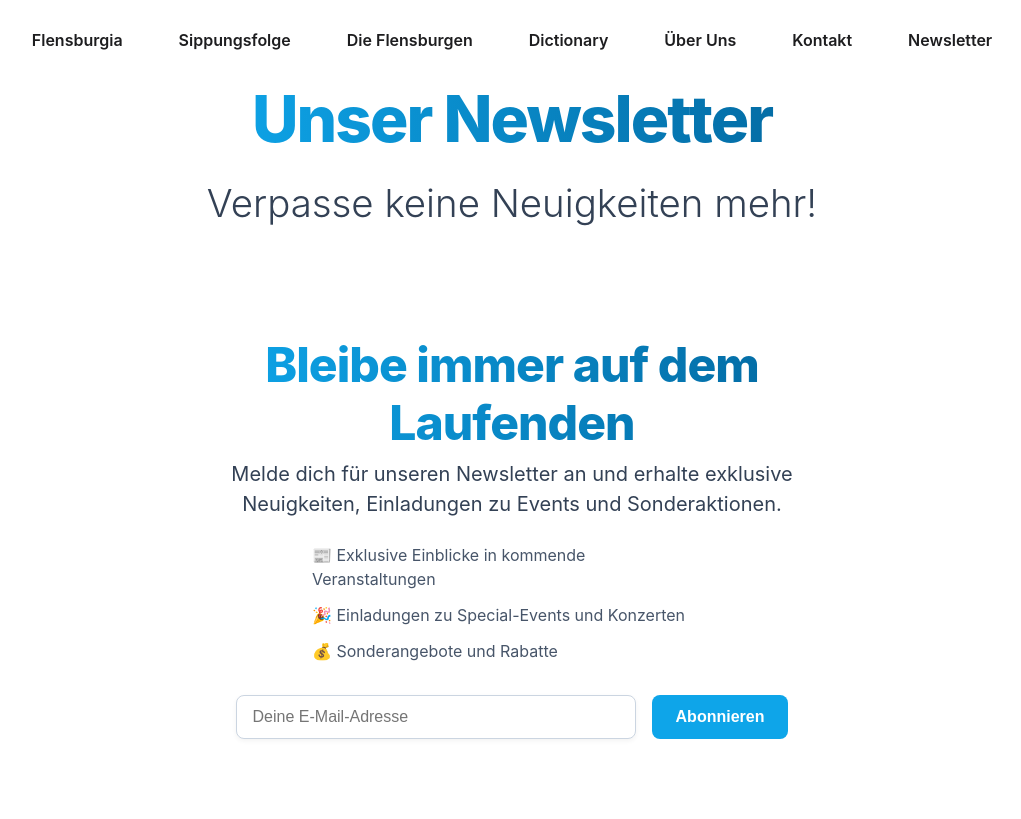
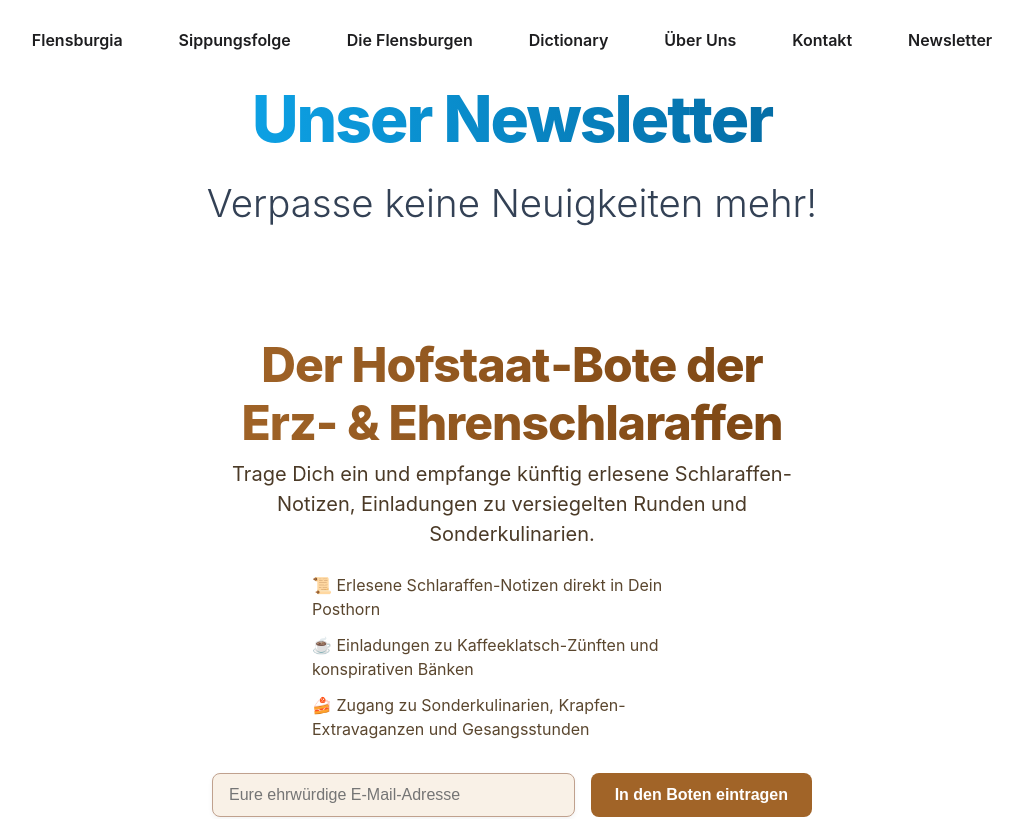
Before and after one commit to ptr03/Flensburgia-Web-Engineering, a Vue app: page /newsletter in a window 1280 px wide. Shown: the top 819 px of the page, without its empty margins (128-1149 px from the left). Built offline with nearby package versions, Linux system fonts and the light colour scheme.

Commit message:
NewsletterSection: Texte und Stil in Schlaraffen-Sprache umgewandelt

```diff
--- a/src/components/NewsletterSection.vue
+++ b/src/components/NewsletterSection.vue
@@ -2,17 +2,18 @@
   <section class="newsletter-section">
     <div class="content-wrapper">
       <!-- Titel -->
-      <h1 class="section-title">Bleibe immer auf dem Laufenden</h1>
+      <h1 class="section-title">
+        Der Hofstaat‐Bote der Erz- & Ehrenschlaraffen
+      </h1>
       <p class="section-subtitle">
-        Melde dich für unseren Newsletter an und erhalte exklusive Neuigkeiten, Einladungen zu
-        Events und Sonderaktionen.
+        Trage Dich ein und empfange künftig erlesene Schlaraffen-Notizen, Einladungen zu versiegelten Runden und Sonderkulinarien.
       </p>
 
       <!-- Liste der Vorteile -->
       <ul class="benefits-list">
-        <li>📰 Exklusive Einblicke in kommende Veranstaltungen</li>
-        <li>🎉 Einladungen zu Special-Events und Konzerten</li>
-        <li>💰 Sonderangebote und Rabatte</li>
+        <li>📜 Erlesene Schlaraffen-Notizen direkt in Dein Posthorn</li>
+        <li>☕ Einladungen zu Kaffeeklatsch-Zünften und konspirativen Bänken</li>
+        <li>🍰 Zugang zu Sonderkulinarien, Krapfen-Extravaganzen und Gesangsstunden</li>
       </ul>
 
       <!-- Formular -->
@@ -20,14 +21,20 @@
         <input
           v-model="email"
           type="email"
-          placeholder="Deine E-Mail-Adresse"
+          placeholder="Eure ehrwürdige E-Mail-Adresse"
           class="email-input"
         />
-        <button @click="subscribe" class="btn-subscribe">Abonnieren</button>
+        <button @click="subscribe" class="btn-subscribe">
+          In den Boten eintragen
+        </button>
       </div>
 
       <!-- Feedback-Nachricht -->
-      <p v-if="message" :class="{'message-success': isSuccess, 'message-error': !isSuccess}" class="message">
+      <p
+        v-if="message"
+        :class="{ 'message-success': isSuccess, 'message-error': !isSuccess }"
+        class="message"
+      >
         {{ message }}
       </p>
     </div>
@@ -43,23 +50,23 @@ const isSuccess = ref(false)
 
 function subscribe() {
   const e = email.value.trim()
-  // ganz simple Validierung
+  // einfache Validierung
   if (!e || !e.includes('@') || e.length < 5) {
     isSuccess.value = false
-    message.value = 'Bitte gib eine gültige E-Mail-Adresse ein.'
+    message.value = 'Oh weh! Bitte gib eine gültige E-Mail-Adresse ein, edler Schlaraffe.'
     return
   }
 
-  // Hier könnte man später einen API-Call einbauen.
+  // Hier später echter API-Call – zurzeit nur simuliert
   isSuccess.value = true
-  message.value = 'Danke für dein Abo! 🎉'
+  message.value = 'Dein Kürschner hat Dich im Boten verzeichnet. Mit schlaraffenischem Gruß!'
   email.value = ''
 }
 </script>
 
 <style scoped>
 /* ===================================== */
-/* NewsletterSection.vue                 */
+/* NewsletterSection.vue (Schlaraffen-Stil) */
 /* ===================================== */
 
 .newsletter-section {
@@ -75,14 +82,14 @@ function subscribe() {
   text-align: center;
 }
 
-/* Gradient-Titel wie bei anderen Seiten */
+/* Gradient-Titel im Schlaraffen-Look */
 .section-title {
   font-size: clamp(2rem, 5vw, 3rem);
   font-weight: 800;
   letter-spacing: -0.02em;
   line-height: 1.2;
   margin-bottom: 0.5rem;
-  background: linear-gradient(to right, #0ea5e9, #0369a1);
+  background: linear-gradient(to right, #a16428, #7b4513);
   -webkit-background-clip: text;
   background-clip: text;
   color: transparent;
@@ -91,7 +98,7 @@ function subscribe() {
 /* Untertitel */
 .section-subtitle {
   font-size: clamp(1rem, 2.5vw, 1.25rem);
-  color: #334155;
+  color: #4b3a27;
   margin-bottom: 1.5rem;
   line-height: 1.5;
 }
@@ -106,7 +113,7 @@ function subscribe() {
 }
 .benefits-list li {
   font-size: 1rem;
-  color: #475569;
+  color: #5a462e;
   margin-bottom: 0.75rem;
   display: flex;
   align-items: center;
@@ -122,27 +129,28 @@ function subscribe() {
   margin-bottom: 1rem;
 }
 
-/* E-Mail-Input (gestylt wie Suchfeld) */
+/* E-Mail-Input (gestylt wie Schlaraffen-Schriftrolle) */
 .email-input {
   flex: 1 1 250px;
   max-width: 400px;
   padding: 0.75rem 1rem;
   font-size: 1rem;
-  border: 1px solid #cbd5e1;
+  border: 1px solid #c0a18e;
   border-radius: 8px;
   box-shadow: 0 2px 5px rgba(0, 0, 0, 0.05);
   transition: border 0.3s, box-shadow 0.3s;
+  background: #f9f1e7;
 }
 .email-input:focus {
   outline: none;
-  border-color: #3b82f6;
-  box-shadow: 0 4px 8px rgba(59, 130, 246, 0.1);
+  border-color: #7b4513;
+  box-shadow: 0 4px 8px rgba(123, 69, 19, 0.2);
 }
 
-/* Abonnieren-Button */
+/* Abonnieren-Button im Schlaraffen-Stil */
 .btn-subscribe {
   padding: 0.75rem 1.5rem;
-  background: #0ea5e9;
+  background: #a16428;
   color: #ffffff;
   font-size: 1rem;
   font-weight: 600;
@@ -152,7 +160,7 @@ function subscribe() {
   transition: background 0.2s, transform 0.2s;
 }
 .btn-subscribe:hover {
-  background: #0369a1;
+  background: #7b4513;
   transform: scale(1.02);
 }
 
@@ -162,9 +170,9 @@ function subscribe() {
   margin-top: 0.5rem;
 }
 .message-success {
-  color: #15803d; /* grün */
+  color: #2d572c; /* ein gedecktes Grün */
 }
 .message-error {
-  color: #b91c1c; /* rot */
+  color: #8b1a1a; /* ein dunkles Rot */
 }
 </style>
```
